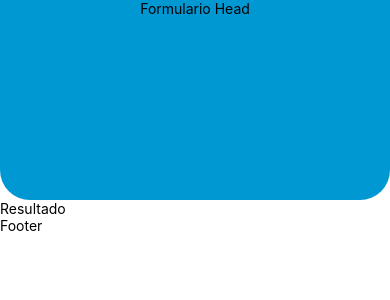
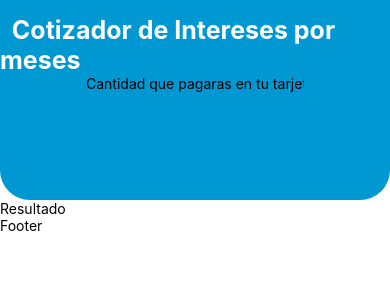
Before and after one commit to davidroman-hub/Taxes-Quote, a React Native app: screen / in a window 390 px wide. Shown: the top 300 px of the page. Built offline with nearby package versions, Linux system fonts and the light colour scheme.

Commit message:
T-5 Adding Text-input

```diff
--- a/App.js
+++ b/App.js
@@ -1,7 +1,7 @@
 import React,{Fragment} from 'react'
 import {StyleSheet, View, Text, SafeAreaView, StatusBar} from 'react-native'
 import colors from './src/utils/colors' // all the props of colors like Sass
-
+import Form from './src/components/Form'
 
 
 const App = () => {
@@ -10,7 +10,8 @@
       {/* <> */}
         <StatusBar barStyle='light-content' />
           <SafeAreaView style={styles.safeArea}>
-            <Text> Formulario Head </Text>
+            <Text style={styles.titleApp}>  Cotizador de Intereses por meses</Text>
+            <Form/>
           </SafeAreaView>
 
           <View>
@@ -33,7 +34,15 @@
     borderBottomLeftRadius:30,
     borderBottomRightRadius:30,
     alignItems:"center"
+  },
+
+  titleApp:{
+    fontSize:25,
+    fontWeight:'bold',
+    color:'#fff',
+    marginTop:15
   }
+
 })
 
 export default App
--- /dev/null
+++ b/src/components/Form.js
@@ -0,0 +1,14 @@
+
+import React from 'react'
+import {StyleSheet, TextInput, View} from 'react-native';
+import color from '../utils/colors'
+
+const Form  = () => {
+    return (
+        <View>
+            <TextInput placeholder='Cantidad que pagaras en tu tarjeta' />
+        </View>
+    )
+}
+
+export default Form
```
